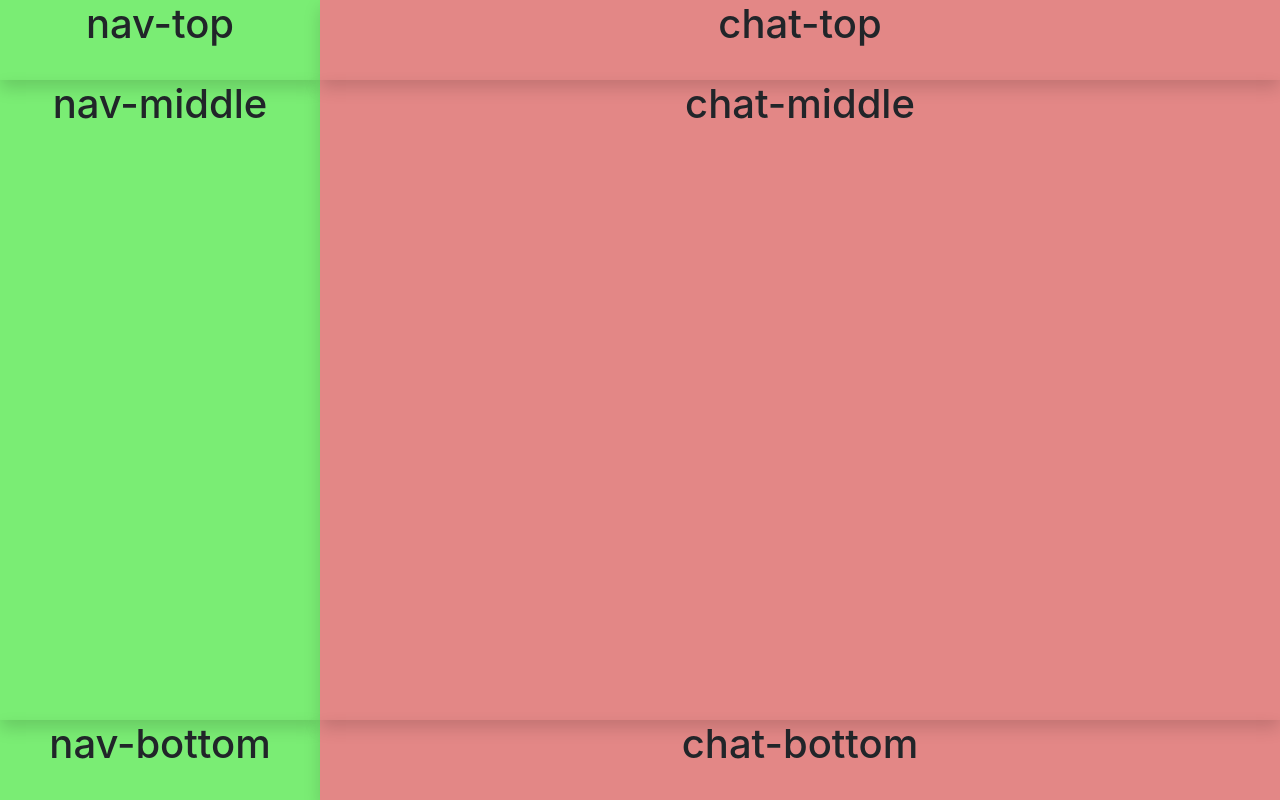
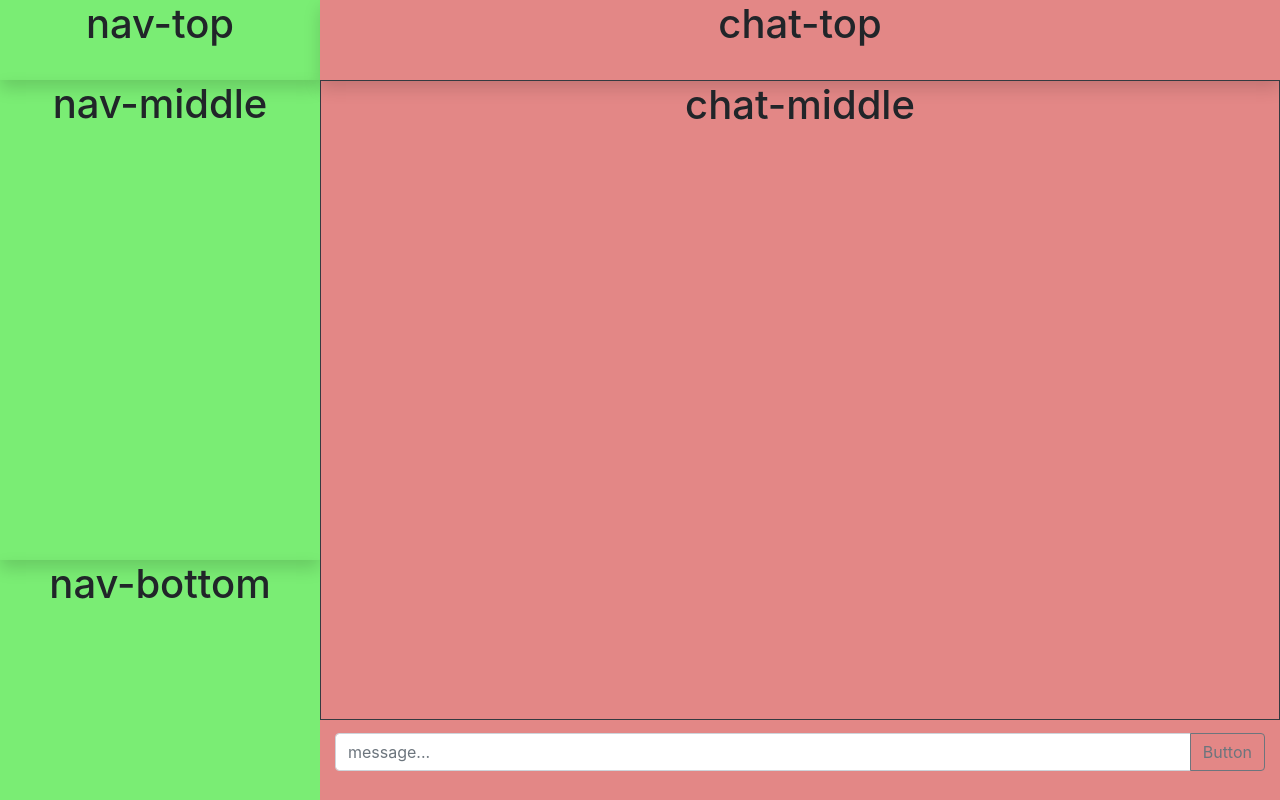
Before and after one commit to delabere/CS50W_Project2, a Flask app: page / in a window 1280 px wide. Run offline with Flask 2, Linux system fonts and the light colour scheme; some libraries are stand-ins or nearby versions.

Commit message:
added border to right middle block and added message bar to right bottom

```diff
--- a/static/style/style.css
+++ b/static/style/style.css
@@ -14,11 +14,11 @@
 }
 
 #nav-middle {
-  height: 80%;
+  height: 60%;
 }
 
 #nav-bottom {
-  height: 10%;
+  height: 30%;
 }
 
 #chat-top {
--- a/static/style/style.scss
+++ b/static/style/style.scss
@@ -19,10 +19,10 @@
   height: 10%;
 }
 #nav-middle{
-  height: 80%;
+  height: 60%;
 }
 #nav-bottom{
-  height: 10%;
+  height: 30%;
 }
 
 #chat-top{
--- a/templates/chat.html
+++ b/templates/chat.html
@@ -37,19 +37,20 @@
           <h1 class='text-center'>chat-top</h1>
         </div>
       </div>
-      <div class="row shadow" id='chat-middle'>
+      <div class="row border border-dark" id='chat-middle'>
         <div class="col">
           <h1 class='text-center'>chat-middle</h1>
         </div>
       </div>
-      <div class="row shadow" id='chat-bottom'>
+      <div class="row align-items-center" id='chat-bottom'>
         <div class="col">
-          <h1 class='text-center'>chat-bottom</h1>
+        <div class="input-group mb-3">
+  <input type="text" class="form-control" placeholder="message..." aria-label="Recipient's username" aria-describedby="button-addon2">
+  <div class="input-group-append">
+    <button class="btn btn-outline-secondary" type="button" id="button-addon2">Button</button>
+  </div>
+</div>
         </div>
-      </div>
-      <!-- main chat window (messages, gifs etc...) -->
-      <div class="row" id='chat-body'>
-        <div class="col"> </div>
       </div>
     </div>
 
```
